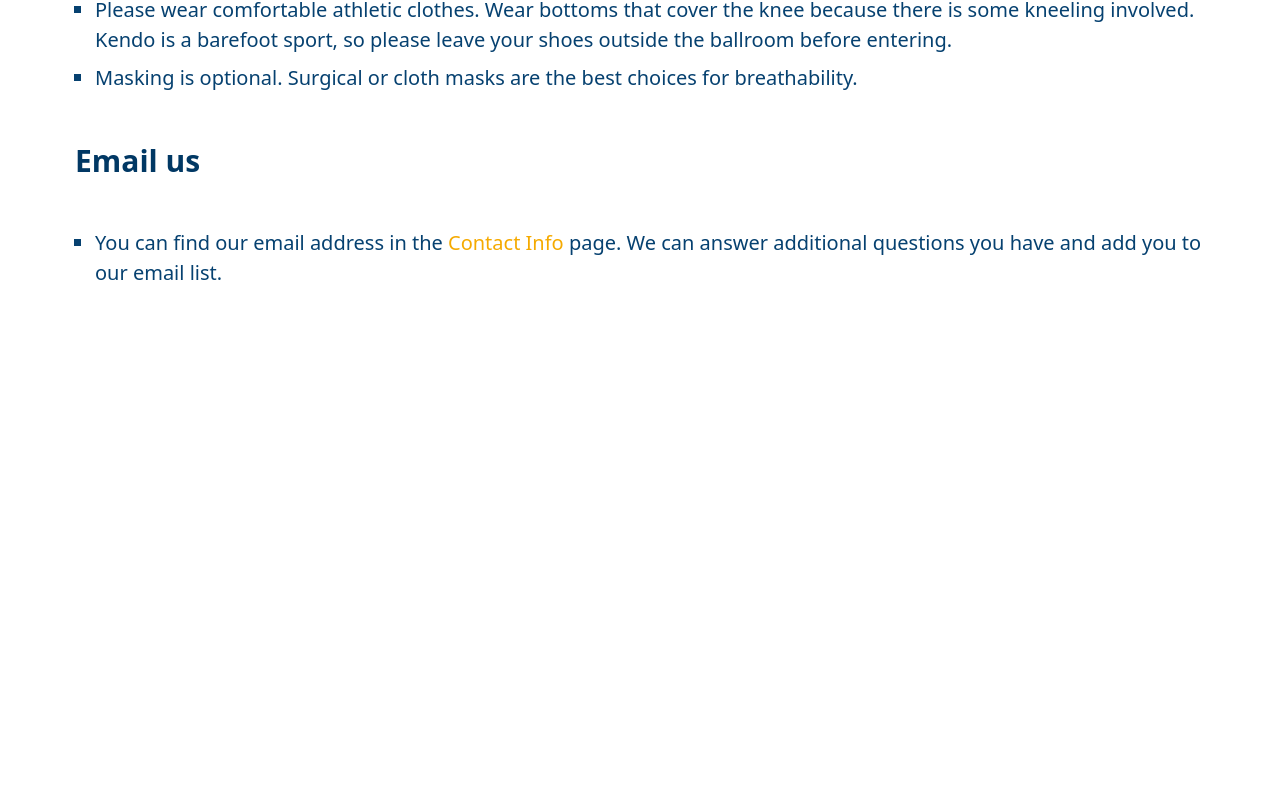
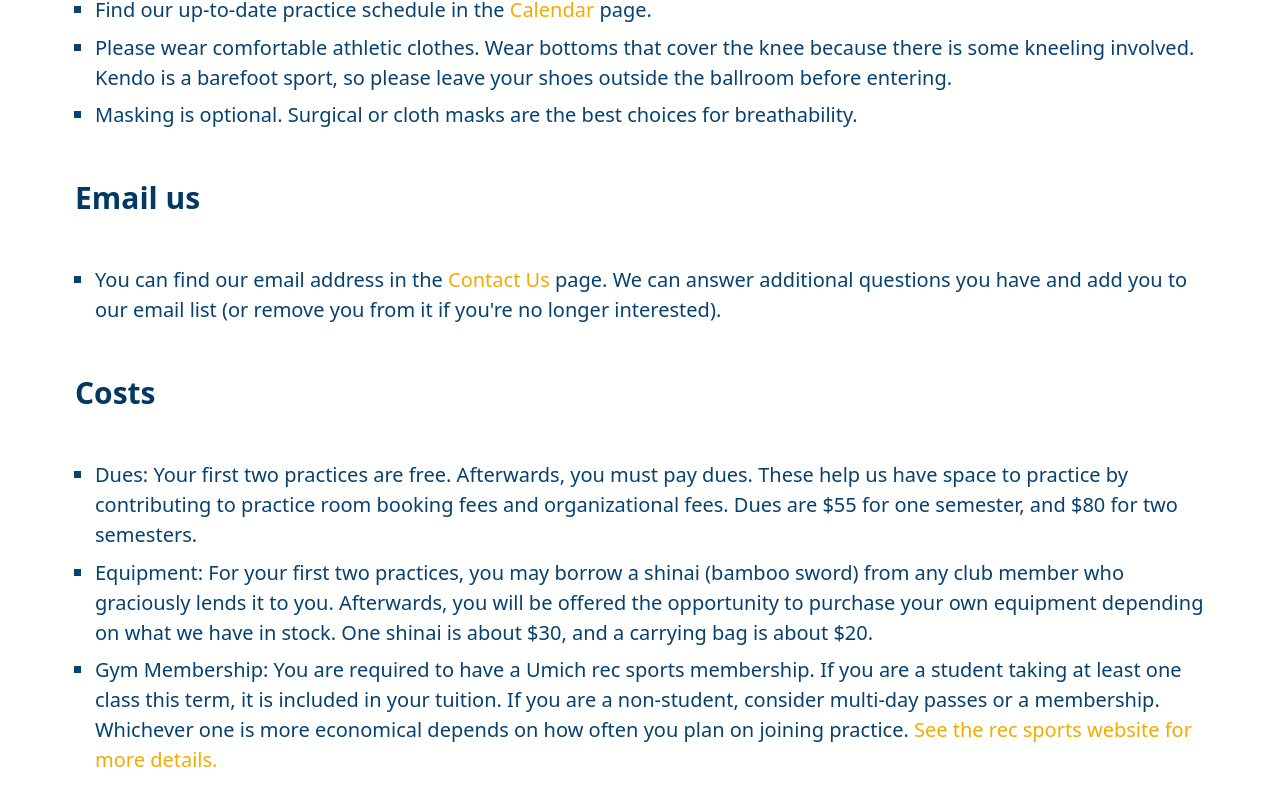
Before and after one commit to kendoclub-at-umich/website, a SvelteKit app: page / in a window 1280 px wide. Shown: the part 920-1725 px from the top of the page. Before the commit the page ends 1238 px from the top, so only its background shows below. Built offline with nearby package versions, Linux system fonts and the light colour scheme.

Commit message:
feat: :sparkles: add important information about costs to the home page

```diff
--- a/src/routes/+page.svelte
+++ b/src/routes/+page.svelte
@@ -20,6 +20,7 @@
 
 <h3>Come to practice!</h3>
 <ul>
+	<li>No prior experience needed!</li>
 	<li>
 		You may join any practice session you like (though you may find it easier to join closer to the
 		beginning of a new semester, as there are larger groups of complete beginners).
@@ -36,7 +37,30 @@
 <h3>Email us</h3>
 <ul>
 	<li>
-		You can find our email address in the <a href="/contact-us">Contact Info</a> page. We can answer
-		additional questions you have and add you to our email list.
+		You can find our email address in the <a href="/contact-us">Contact Us</a> page. We can answer additional
+		questions you have and add you to our email list (or remove you from it if you're no longer interested).
 	</li>
 </ul>
+
+<h3>Costs</h3>
+<ul>
+	<li>
+		Dues: Your first two practices are free. Afterwards, you must pay dues. These help us have space
+		to practice by contributing to practice room booking fees and organizational fees. Dues are $55
+		for one semester, and $80 for two semesters.
+	</li>
+	<li>
+		Equipment: For your first two practices, you may borrow a shinai (bamboo sword) from any club
+		member who graciously lends it to you. Afterwards, you will be offered the opportunity to
+		purchase your own equipment depending on what we have in stock. One shinai is about $30, and a
+		carrying bag is about $20.
+	</li>
+	<li>
+		Gym Membership: You are required to have a Umich rec sports membership. If you are a student
+		taking at least one class this term, it is included in your tuition. If you are a non-student,
+		consider multi-day passes or a membership. Whichever one is more economical depends on how often
+		you plan on joining practice. <a href="https://recsports.umich.edu/fitness/">
+			See the rec sports website for more details.
+		</a>
+	</li>
+</ul>
```
